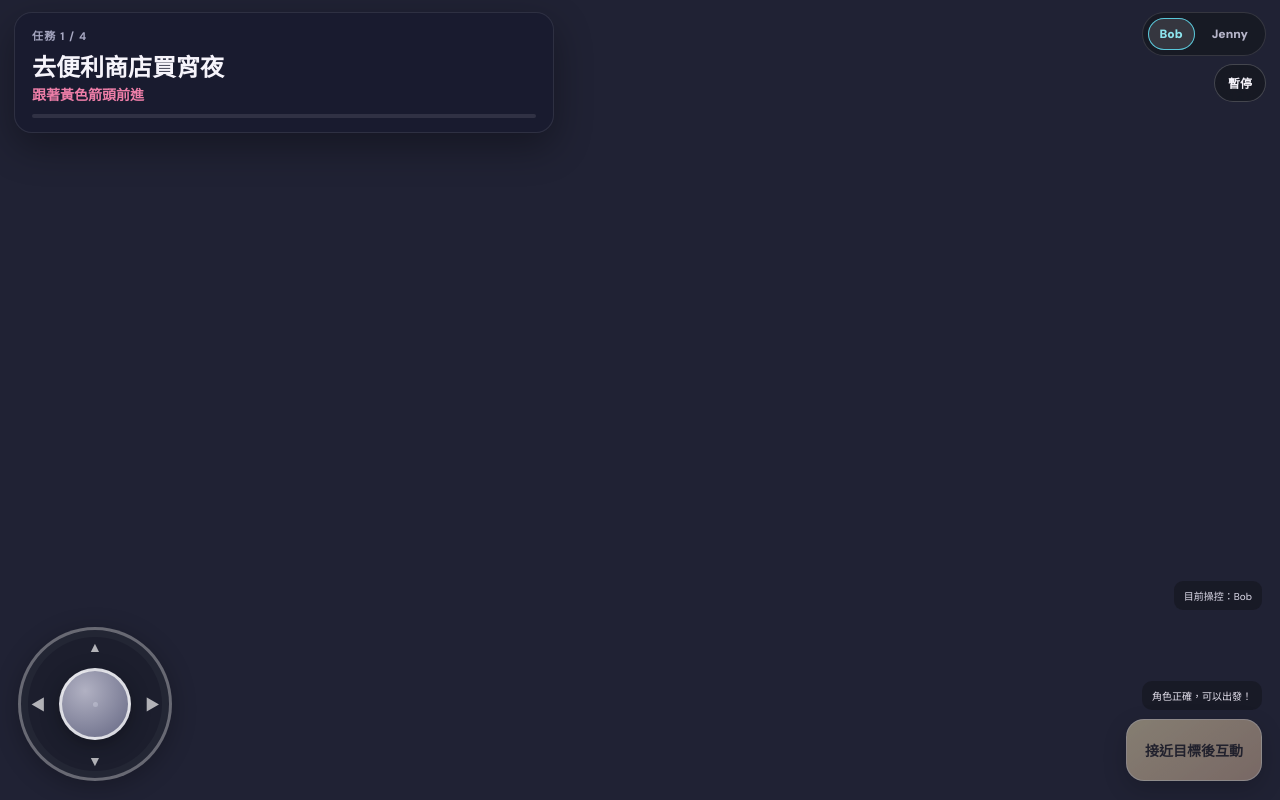
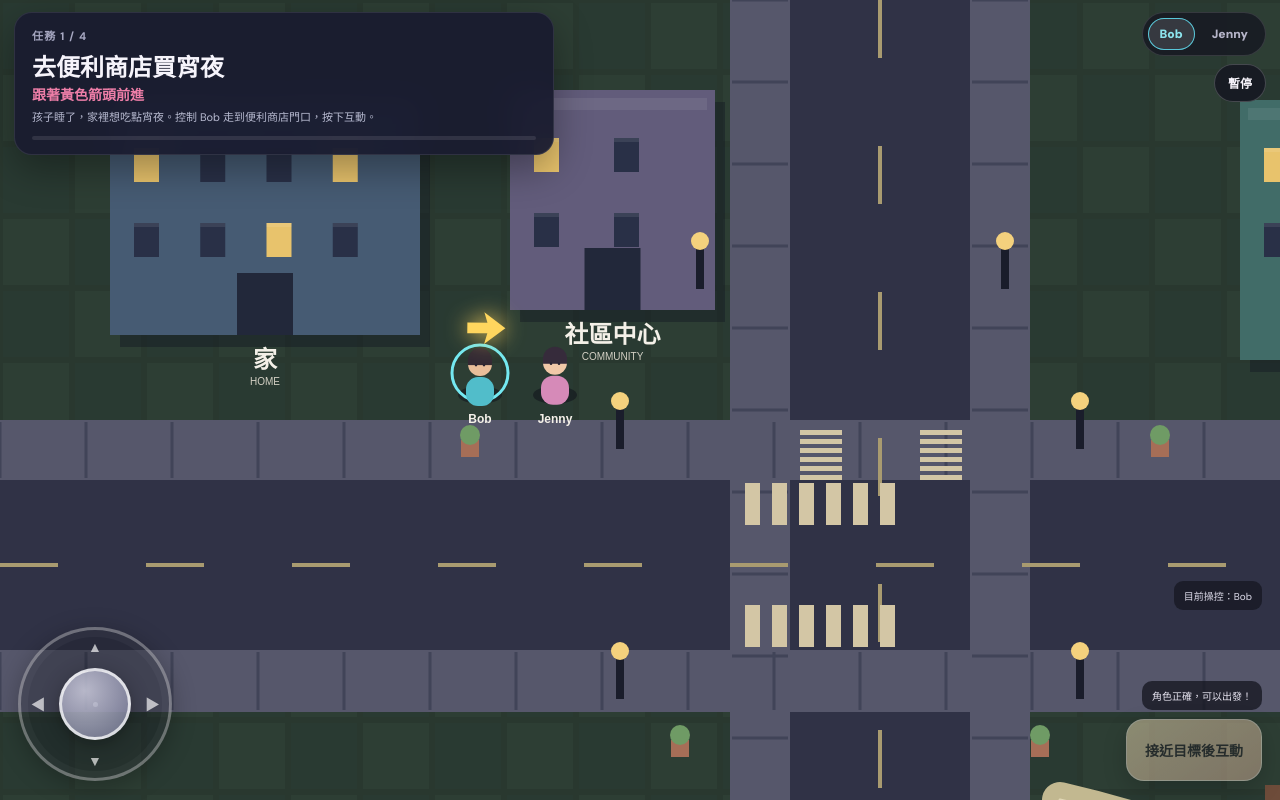
Before and after one commit to zzyrjr8drv-pixel/unique-id-website, a plain HTML site: page family-scale/index.html in a window 1280 px wide. Drawn offline with Linux system fonts and the light colour scheme.

Commit message:
Fix DOM helper initialization in city exploration game

```diff
--- a/family-scale/index.html
+++ b/family-scale/index.html
@@ -6,7 +6,7 @@
 <div class="actor-label" id="actorLabel">目前操控：Bob</div><div class="controls"><div class="joystick" id="joystick" aria-label="虛擬方向搖桿"><span class="joy-label joy-up">▲</span><span class="joy-label joy-down">▼</span><span class="joy-label joy-left">◀</span><span class="joy-label joy-right">▶</span><div class="knob" id="knob"></div></div><div class="actions"><div class="control-tip" id="actorTip">角色正確，可以出發！</div><button class="action-button" id="actionButton" disabled>接近目標後互動</button></div></div>
 <div class="toast" id="toast"></div><div class="overlay" id="pauseOverlay"><div class="modal"><div class="eyebrow">PAUSED</div><h2>先休息一下</h2><p>你的行程已暫停。準備好後可以繼續探索城市。</p><button class="primary" id="resumeButton">繼續遊戲</button></div></div>
 <div class="overlay" id="finishOverlay"><div class="modal"><div class="eyebrow">DAY COMPLETE · 4 / 4</div><h2>今晚，兩個人都辛苦了。</h2><p id="finishText"></p><button class="primary" id="againButton">再玩一次</button></div></div><button id="restartButton" style="position:fixed;right:12px;bottom:12px;width:2px;height:2px;opacity:0">restart</button>
-<script>const canvas=$('world'),ctx=canvas.getContext('2d');
+<script>const $=id=>document.getElementById(id);const canvas=$('world'),ctx=canvas.getContext('2d');
 const W=1800,H=1400,players={bob:{x:480,y:380,name:'Bob',skin:'#e9bd99',hair:'#342a34',shirt:'#51bdca'},jenny:{x:555,y:380,name:'Jenny',skin:'#f1c8a8',hair:'#362b3b',shirt:'#d68ab8'}};
 const tasks=[
 {actor:'bob',title:'去便利商店買宵夜',hint:'跟著黃色箭頭前進',detail:'孩子睡了，家裡想吃點宵夜。控制 Bob 走到便利商店門口，按下互動。',target:{x:1420,y:390},place:'便利商店',done:'Bob 買好了宵夜，也記得 Jenny 喜歡的口味。'},
```
